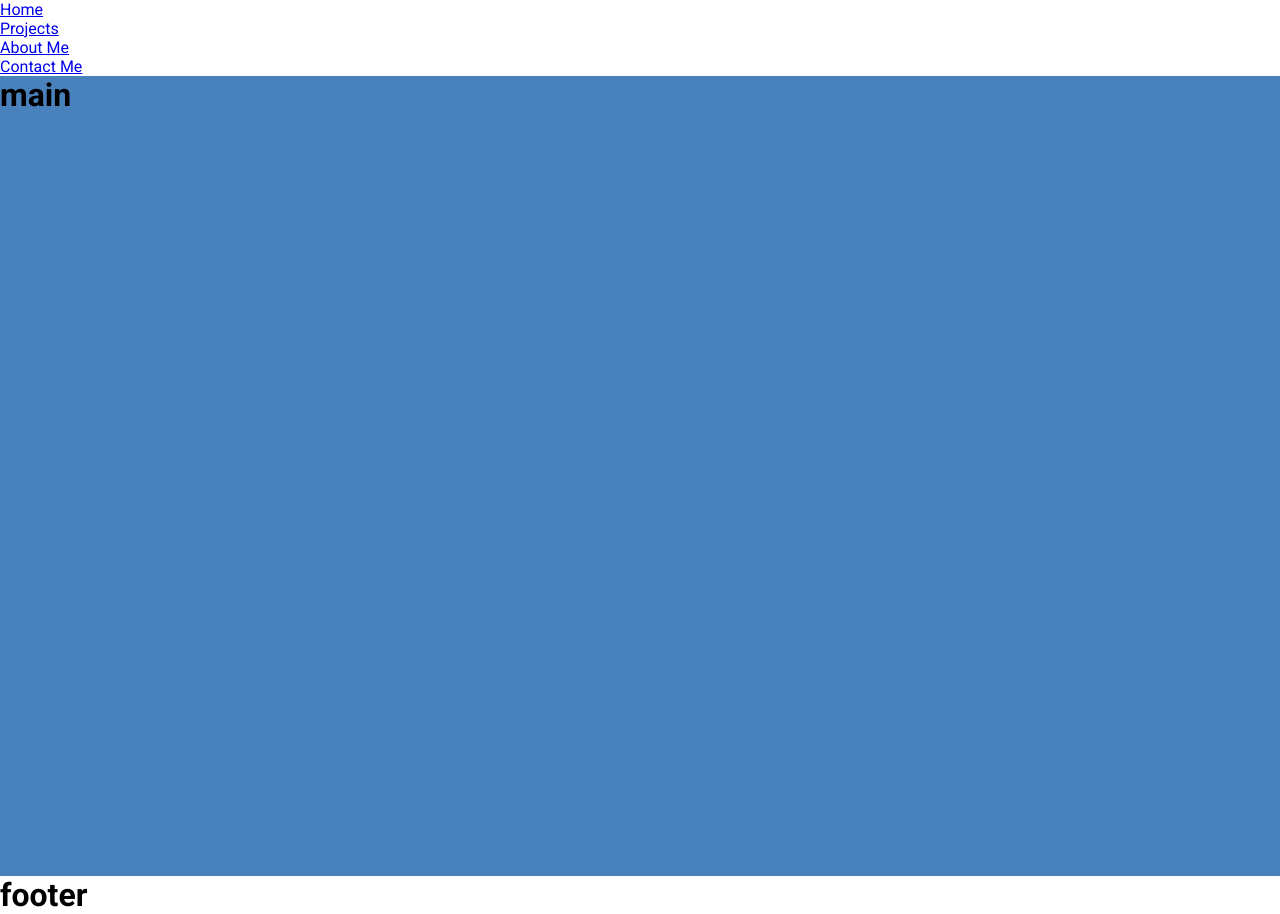
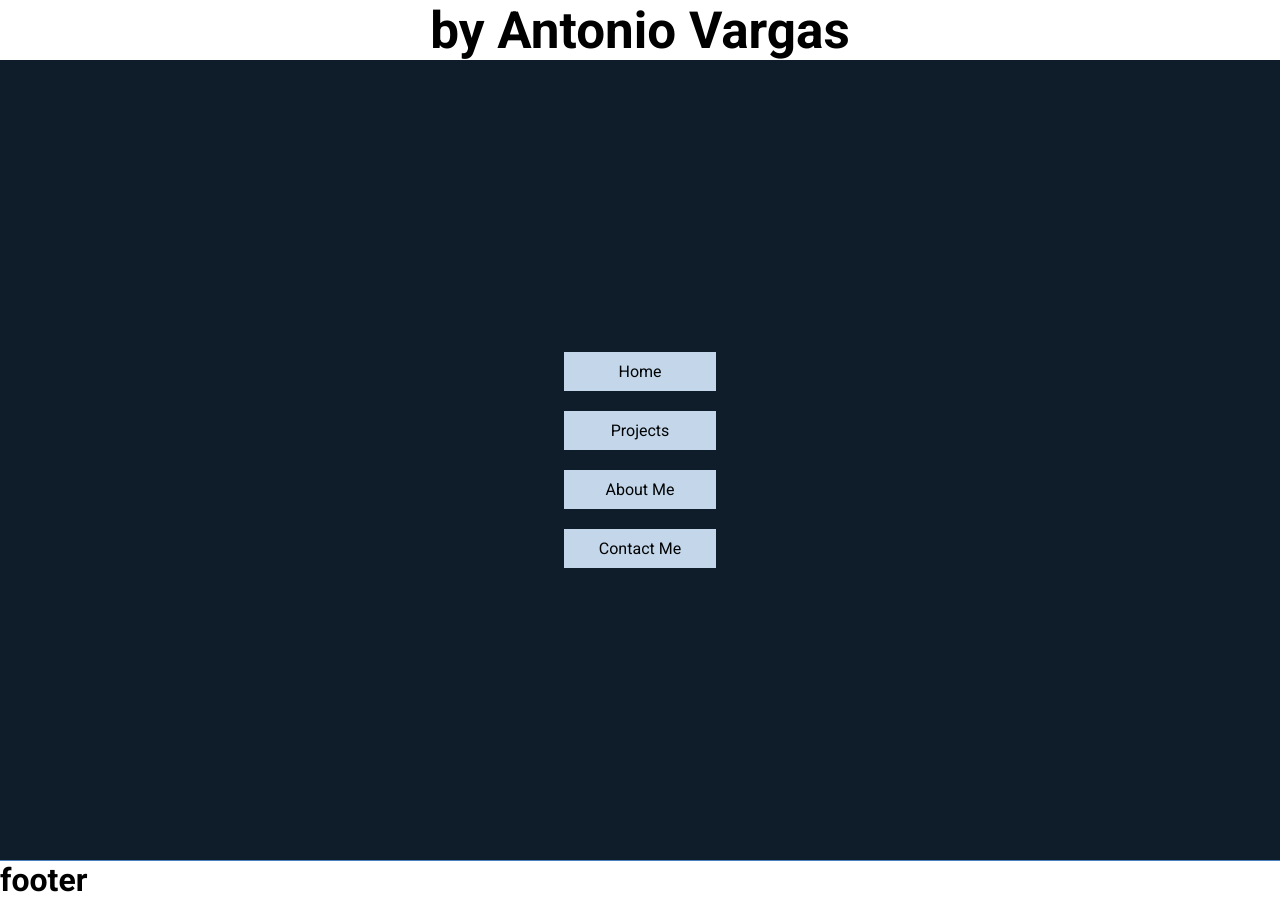
Before and after one commit to iamantonio/FEND_LandingPage, a plain HTML site: page index.html in a window 1280 px wide. Drawn offline with Linux system fonts and the light colour scheme.

Commit message:
worked on menu and css

```diff
--- a/css/styles.css
+++ b/css/styles.css
@@ -38,3 +38,44 @@ main {
     width: 100%;
     background-color: #4881bc;
 }
+
+header {
+    display: flex;
+    justify-content: space-around;
+}
+
+.header__title {
+    font-size: 1.6em;
+    text-align: center;
+}
+
+.header__navbar {
+    display: flex;
+    position: absolute;
+    justify-content: center;
+    align-items: center;
+    text-align: center;
+    padding: 20px 0;
+    left: 0;
+    top: 60px;
+    background: #0f1c29;
+    width: 100vw;
+    height: 100vh;
+    transition: 0.5 ease-in-out all;
+}
+
+
+
+.navItems {
+    display: flex;
+    flex-direction: column;
+    list-style-type: none;
+    padding: 10px;
+}
+
+.header__nav a {
+    text-decoration: none;
+    color: #010304;
+    padding: 10px 35px;
+    background: #c4d7ea;
+}
--- a/index.html
+++ b/index.html
@@ -15,13 +15,16 @@
 <body>
     <div class="grid">
         <header>
+            <div class="header__title">
+                <h1>by Antonio Vargas</h1>
+            </div>
             <div class="header__navbar">
                 <nav>
-                    <ul>
-                        <li><a href="#">Home</a></li>
-                        <li><a href="#">Projects</a></li>
-                        <li><a href="#">About Me</a></li>
-                        <li><a href="#">Contact Me</a></li>
+                    <ul class="header__nav">
+                        <li class="navItems"><a href="#">Home</a></li>
+                        <li class="navItems"><a href="#">Projects</a></li>
+                        <li class="navItems"><a href="#">About Me</a></li>
+                        <li class="navItems"><a href="#">Contact Me</a></li>
                     </ul>
                 </nav>
                 <div class="header__navbar_hamburger">
```
